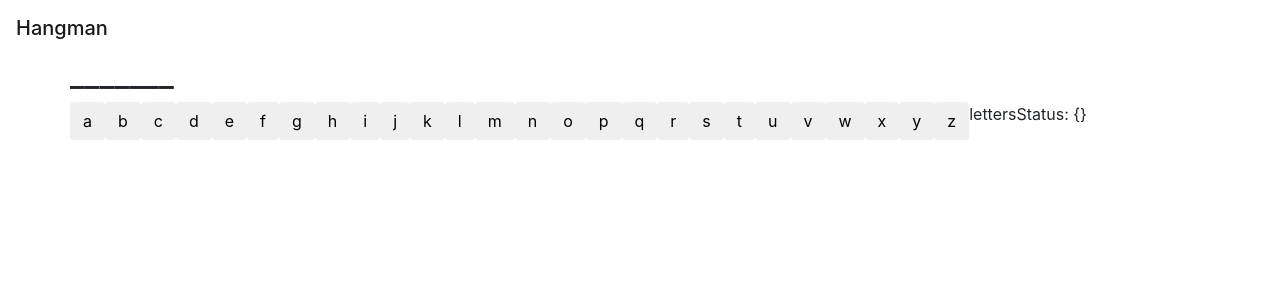
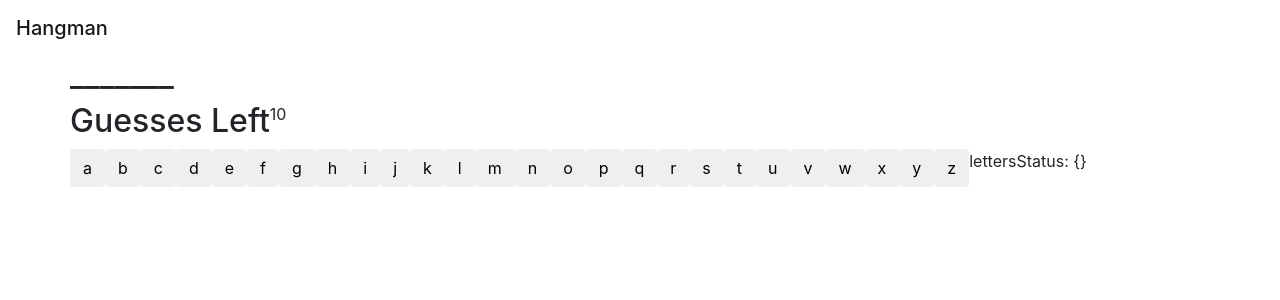
Before and after one commit to neverendingqs/hangman-reactjs, a React app: page / in a window 1280 px wide. Shown: the top 300 px of the page. Built offline with nearby package versions, Linux system fonts and the light colour scheme.

Commit message:
app - adding how many guesses are left; resolves #9.

```diff
--- a/src/components/App.js
+++ b/src/components/App.js
@@ -1,9 +1,11 @@
 import React from 'react';
 import Input from '../containers/Input';
+import Overview from '../containers/Overview';
 import Status from '../containers/Status';
 
 export default () =>
   <div>
     <Status />
+    <Overview />
     <Input />
   </div>;
--- /dev/null
+++ b/src/components/Overview.js
@@ -0,0 +1,27 @@
+import React, { Component } from "react";
+
+class Overview extends Component {
+  getNumGuessesLeft() {
+    const lettersGuessed = Object
+      .keys(this.props.lettersStatus)
+      .filter(key => this.props.lettersStatus[key]);
+
+    const numWrongGuesses = lettersGuessed.reduce(
+      (acc, letter) => this.props.currentWord.includes(letter)
+        ? acc
+        : acc + 1,
+      0
+    );
+
+    return this.props.maxGuesses - numWrongGuesses;
+  }
+
+  render() {
+    return <div className="row">
+      <h2>Guesses Left</h2>
+      {this.getNumGuessesLeft()}
+    </div>;
+  }
+}
+
+export default Overview;
--- /dev/null
+++ b/src/containers/Overview.js
@@ -0,0 +1,12 @@
+import { connect } from 'react-redux';
+
+import Overview from '../components/Overview';
+
+const mapStateToProps = state => ({
+  currentWord: state.currentWord,
+  lettersStatus: state.lettersStatus,
+  maxGuesses: state.maxGuesses
+});
+
+const connector = connect(mapStateToProps);
+export default connector(Overview);
--- a/src/reducers/index.js
+++ b/src/reducers/index.js
@@ -2,6 +2,11 @@ import { combineReducers } from 'redux';
 
 import currentWord from './currentWord';
 import lettersStatus from './lettersStatus';
+import maxGuesses from './maxGuesses';
 
-const rootReducer = combineReducers({ currentWord, lettersStatus });
+const rootReducer = combineReducers({
+  currentWord,
+  lettersStatus,
+  maxGuesses
+});
 export default rootReducer;
--- /dev/null
+++ b/src/reducers/maxGuesses.js
@@ -0,0 +1,6 @@
+export default (state = 10, action) => {
+  switch (action.type) {
+    default:
+      return state;
+  }
+}
```
